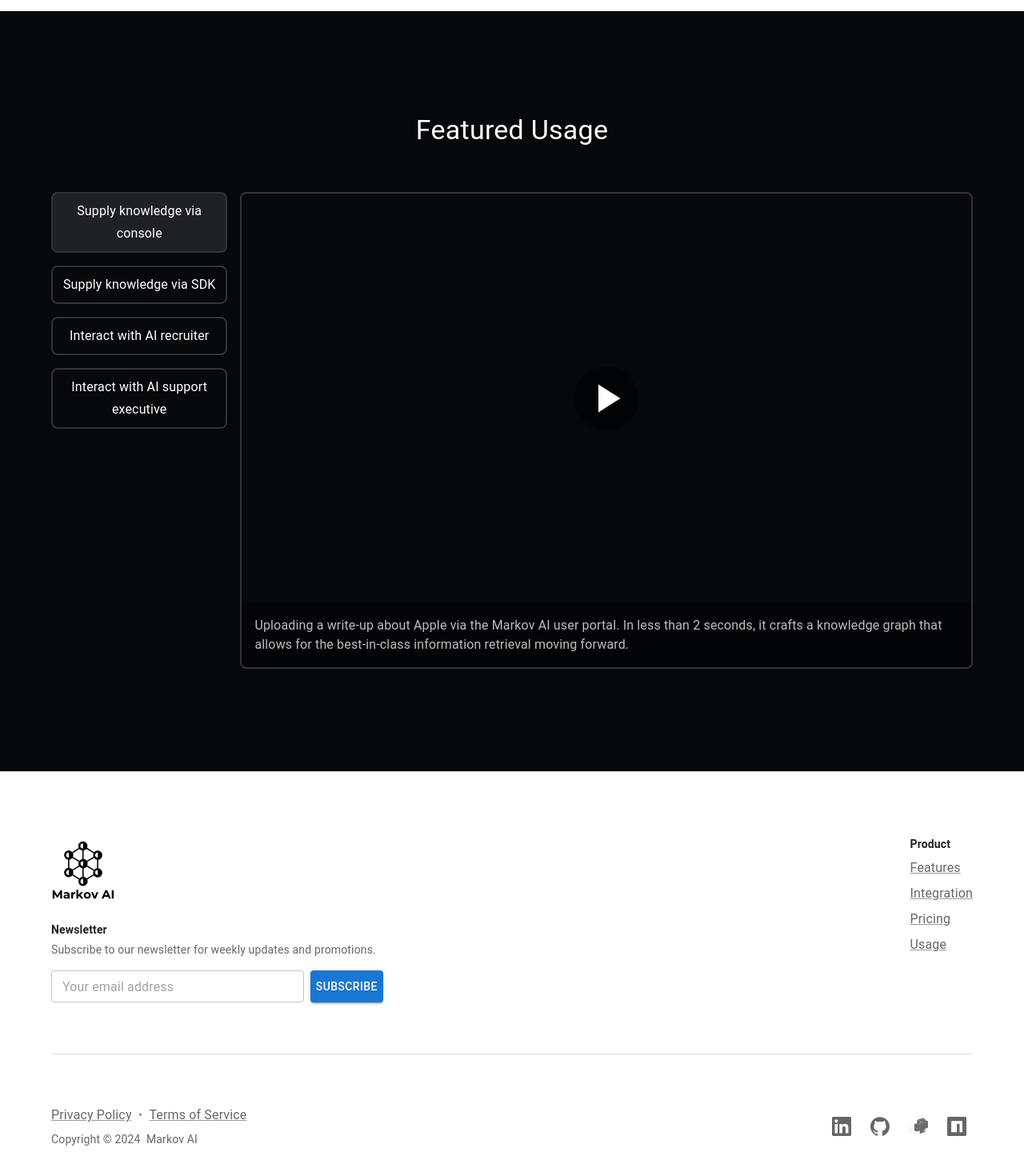
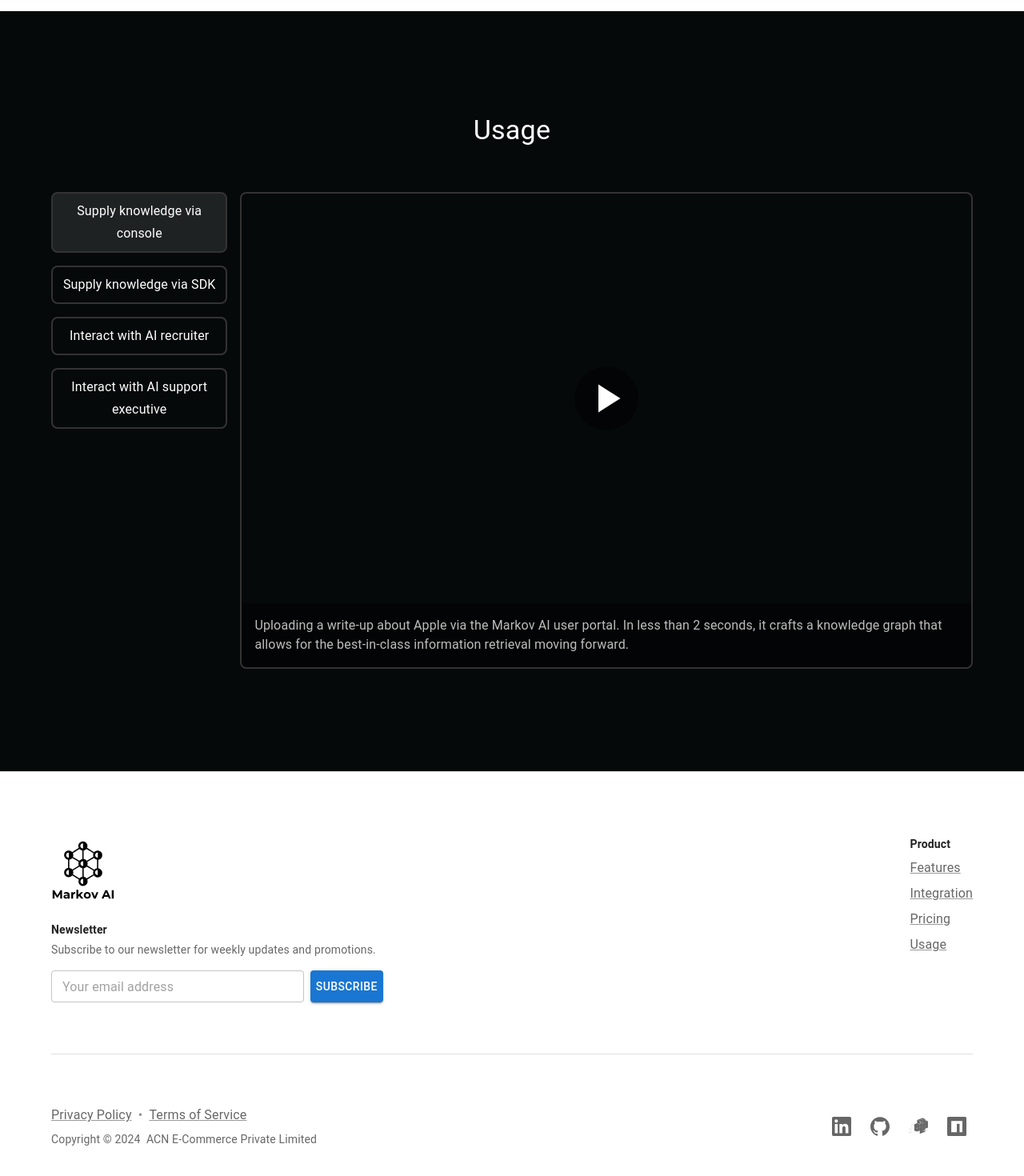
Before and after one commit to markov-ai-xyz/markov-ui, a React (Create React App) app: page / in a window 1280 px wide. Shown: the part 4336-5806 px from the top of the page at 80% size. Built offline with nearby package versions, Linux system fonts and the light colour scheme.

Commit message:
Update copyright

```diff
--- a/src/components/Copyright.tsx
+++ b/src/components/Copyright.tsx
@@ -11,7 +11,7 @@ export default function Copyright(props: CopyrightProps) {
       {'Copyright © '}
       {new Date().getFullYear()}
       &nbsp;
-      Markov AI
+      ACN E-Commerce Private Limited
     </Typography>
   );
 }
--- a/src/components/Footer.tsx
+++ b/src/components/Footer.tsx
@@ -20,7 +20,7 @@ function Copyright() {
       {'Copyright © '}
       {new Date().getFullYear()}
       &nbsp;
-      Markov AI
+      ACN E-Commerce Private Limited
     </Typography>
   );
 }
--- a/src/components/YoutubeCarousel.tsx
+++ b/src/components/YoutubeCarousel.tsx
@@ -93,7 +93,7 @@ const YoutubeCarousel: React.FC = () => {
     <Box sx={{ bgcolor: '#06090a', color: 'white' }}>
       <Container id="usage" sx={{ py: { xs: 8, sm: 16 } }}>
         <Typography component="h2" variant="h4" align="center" gutterBottom sx={{ mb: 4 }}>
-          Featured Usage
+          Usage
         </Typography>
         <br/>
         <Box sx={{ display: 'flex' }}>
```
